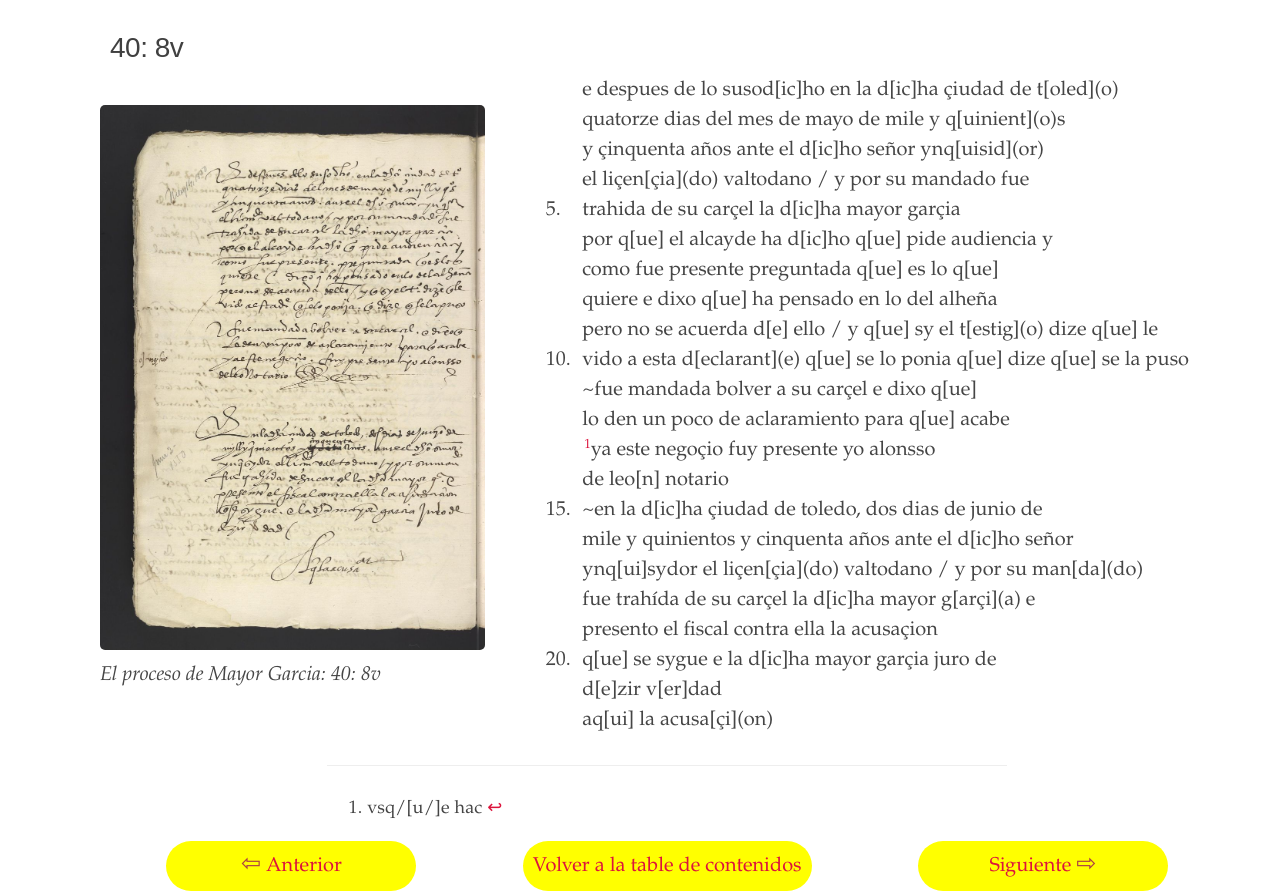
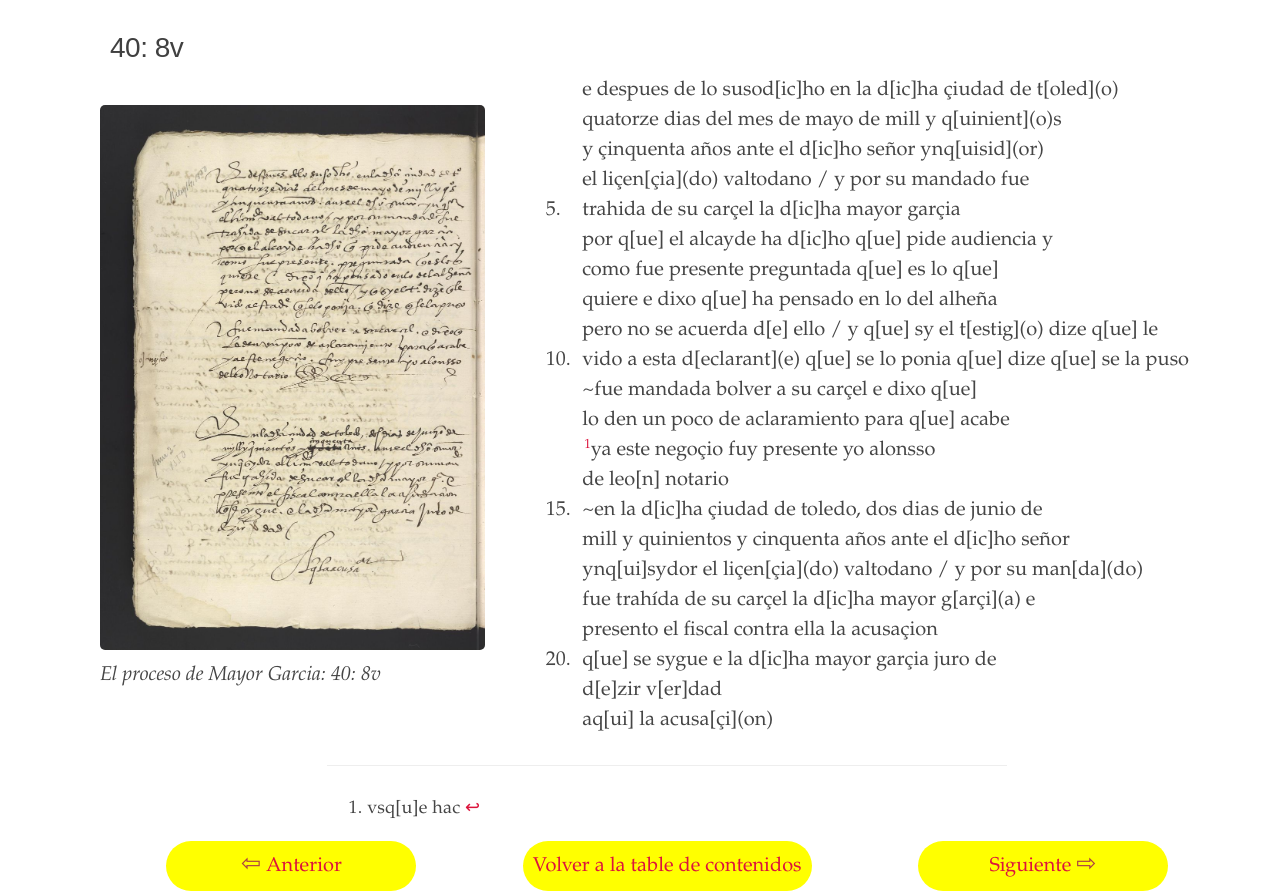
Before and after one commit to digbmc/moriscos-daimel, a Jekyll site: the page built from _texts/folder-2-8v.md, in a window 1280 px wide and 1303 px high. Shown: the part 152-1047 px from the top of the window. Built offline with Jekyll 4.4.1, drawn with Linux system fonts in a browser that asks for light colours.

Commit message:
Update folder-2-8v.md

```diff
--- a/_texts/folder-2-8v.md
+++ b/_texts/folder-2-8v.md
@@ -7,7 +7,7 @@ order: 16
 header: Audiencia
 ---
 1. e despues de lo susod\[ic\]ho en la d\[ic\]ha çiudad de t\[oled\](o)
-2. quatorze dias del mes de mayo de mile y q\[uinient\](o)s
+2. quatorze dias del mes de mayo de mill y q\[uinient\](o)s
 3. y çinquenta años ante el d\[ic\]ho señor ynq\[uisid\](or)
 4. el liçen\[çia\](do) valtodano / y por su mandado fue
 5. trahida de su carçel la d\[ic\]ha mayor garçia
@@ -21,7 +21,7 @@ header: Audiencia
 13. [^1]ya este negoçio fuy presente yo alonsso
 14. de leo\[n\] notario
 15. ~en la d\[ic\]ha çiudad de toledo, dos dias de junio de
-16. mile y quinientos y cinquenta años ante el d\[ic\]ho señor
+16. mill y quinientos y cinquenta años ante el d\[ic\]ho señor
 17. ynq\[ui\]sydor el liçen\[çia\](do) valtodano / y por su man\[da\](do)
 18. fue trahída de su carçel la d\[ic\]ha mayor g\[arçi\](a) e
 19. presento el fiscal contra ella la acusaçion
@@ -33,4 +33,4 @@ header: Audiencia
 
 <hr>
 
-[^1]: vsq/[u/]e hac
+[^1]: vsq\[u\]e hac
```
